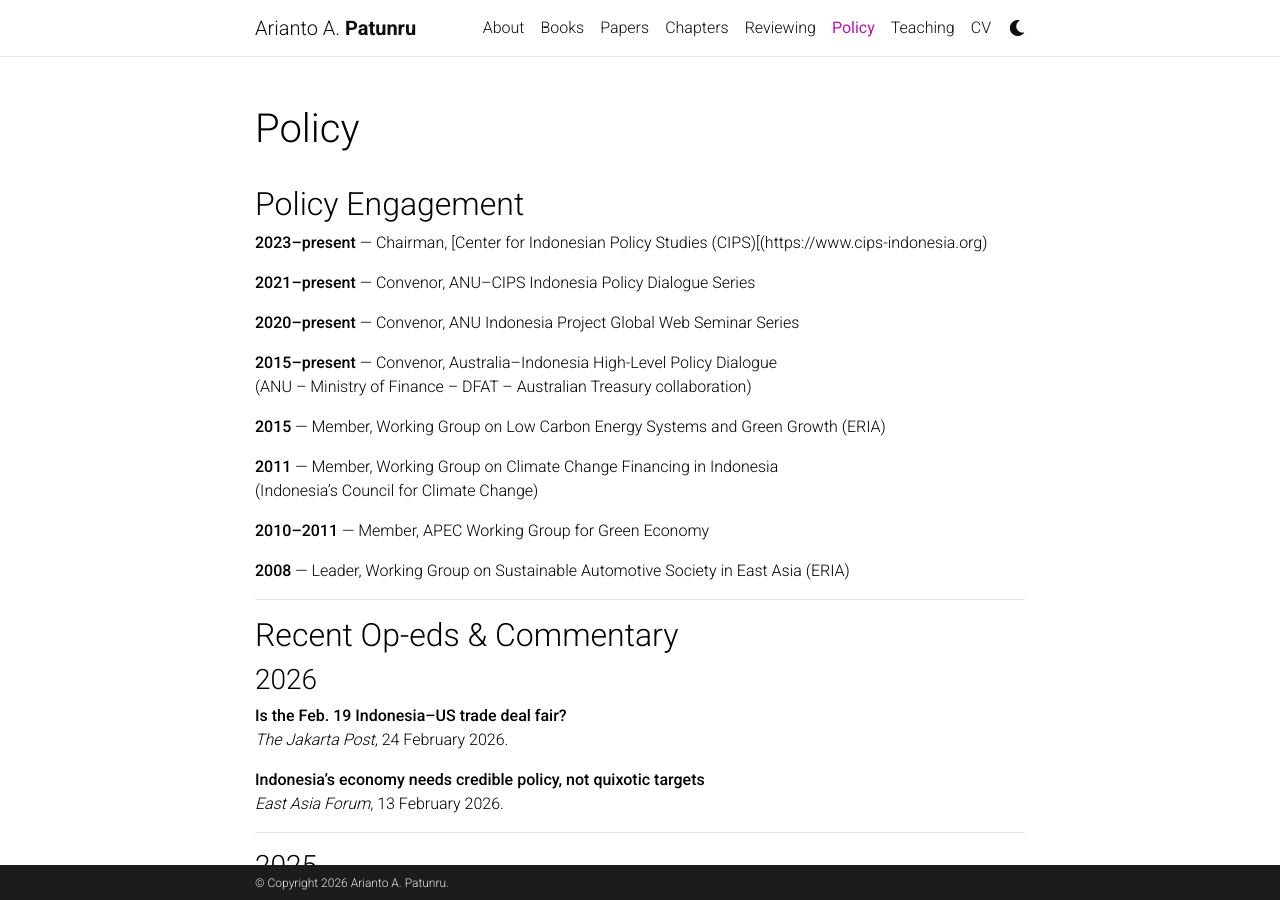
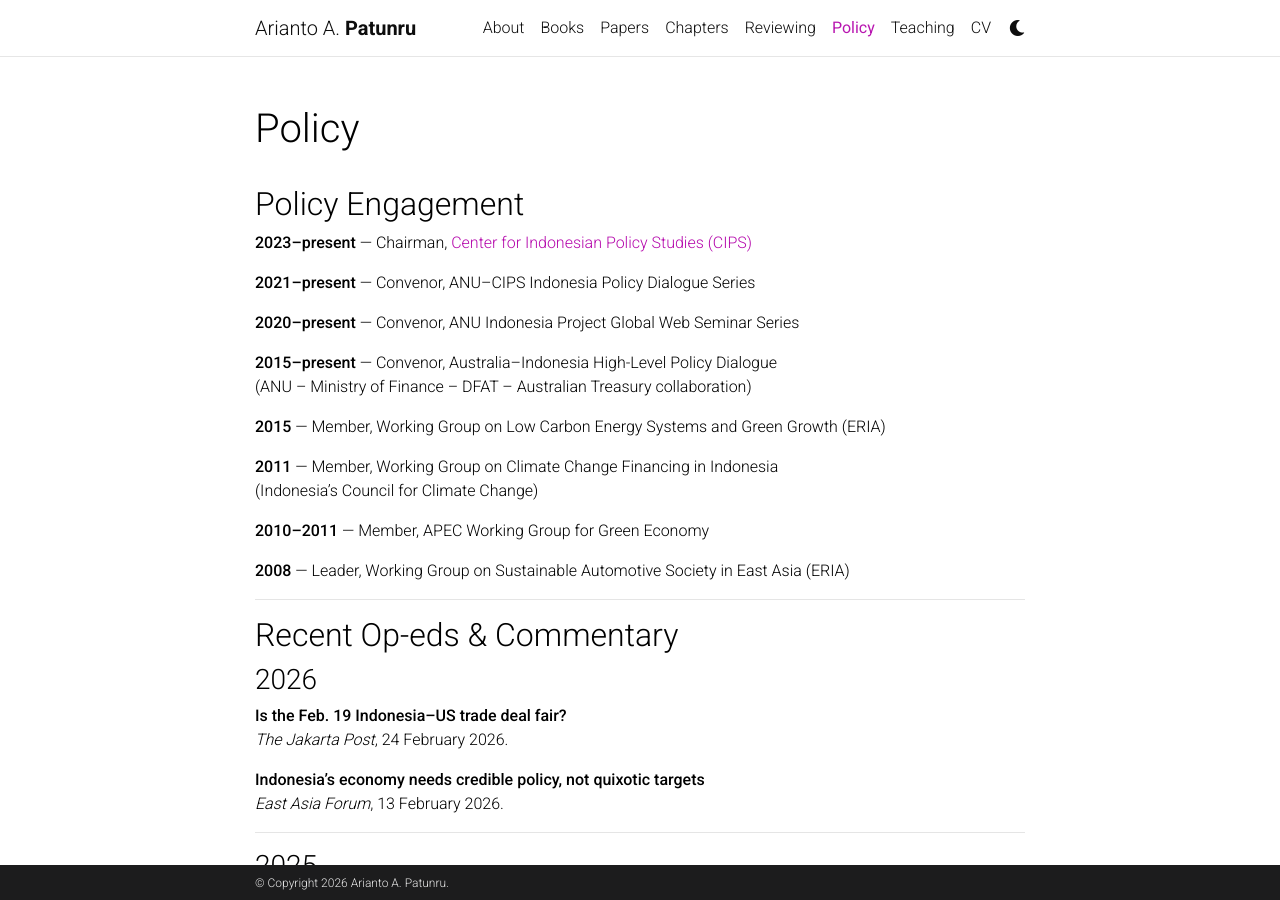
Before and after one commit to patunru/patunru.github.io, a Jekyll site: the page built from _pages/policy-papers.md, in a window 1280 px wide and 900 px high. Built offline with Jekyll 4.4.1, drawn with Linux system fonts in a browser that asks for light colours; comment, search, counter and statistics services are not loaded; a style sheet for code colours, icons or effects is not loaded.

Commit message:
Update policy-papers.md

```diff
--- a/_pages/policy-papers.md
+++ b/_pages/policy-papers.md
@@ -8,7 +8,7 @@ nav_order: 5
 
 ## Policy Engagement
 
-**2023–present** — Chairman, [Center for Indonesian Policy Studies (CIPS)[(https://www.cips-indonesia.org)
+**2023–present** — Chairman, [Center for Indonesian Policy Studies (CIPS)](https://www.cips-indonesia.org)
 
 **2021–present** — Convenor, ANU–CIPS Indonesia Policy Dialogue Series
 
```
